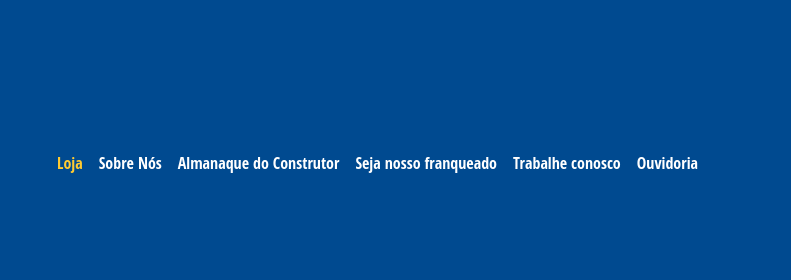
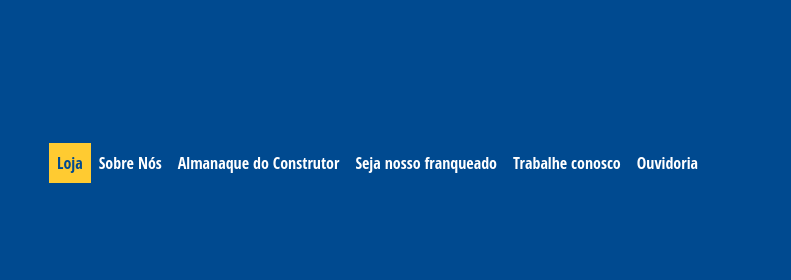
Before and after one commit to Estagio-Danillo/simulador, a website: page index.html in a window 1280 px wide. In both pictures the pointer is over the link "Loja". Shown: the top 280 px of the page, 489-1280 px from the left. Drawn offline with Linux system fonts and the light colour scheme.

Commit message:
Efeito hover no menu

```diff
--- a/styles.css
+++ b/styles.css
@@ -13,6 +13,13 @@ body{
     color: #6d6e71 !important;
 }
 
+.nav-item a:hover{
+  background-color: #ffcb31;
+  color: #004a90;
+  transition: background-color 1s linear 0.1s;
+
+}
+
 #octocat {
   display: block;
   width:384px;
```
